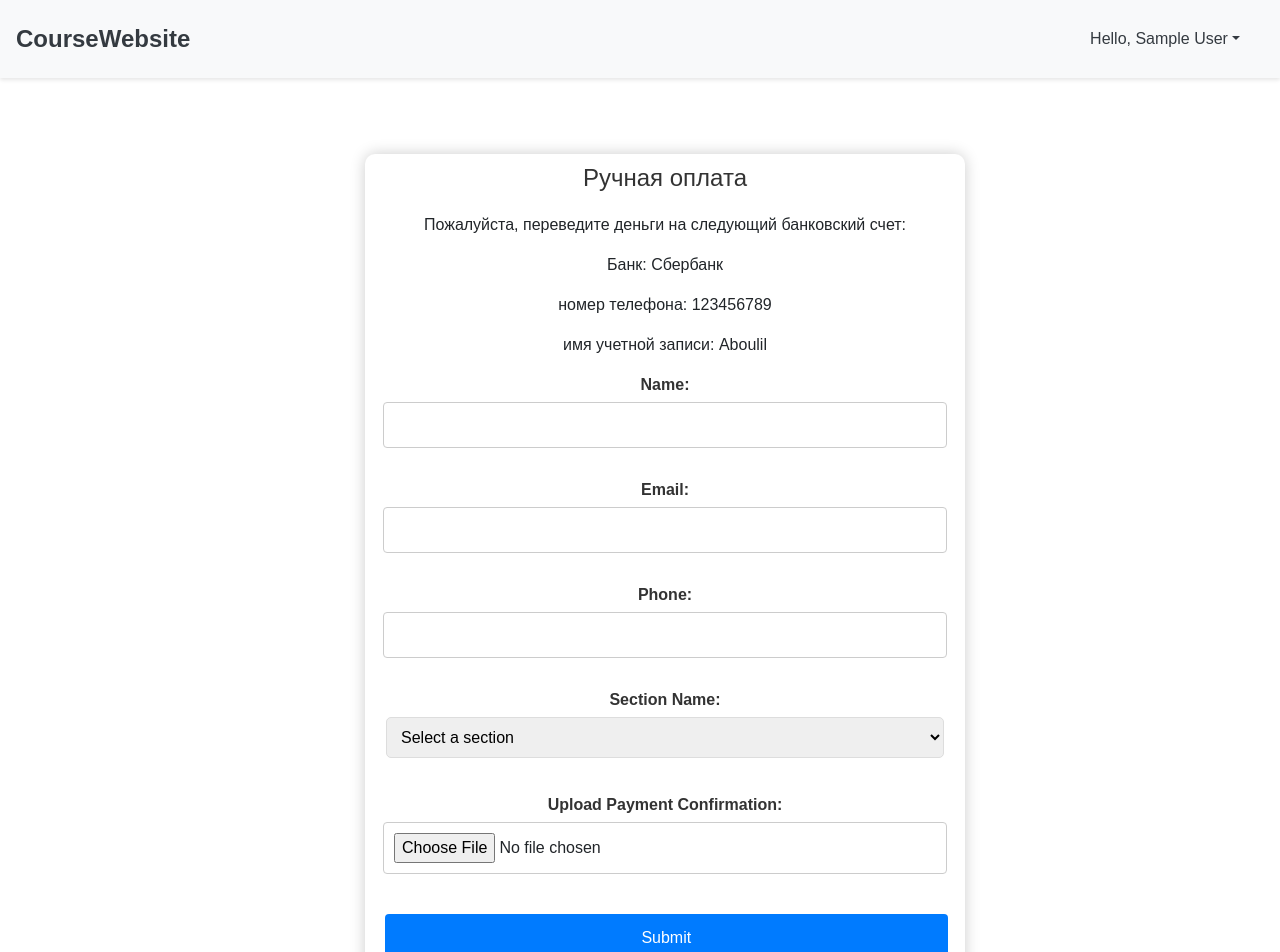
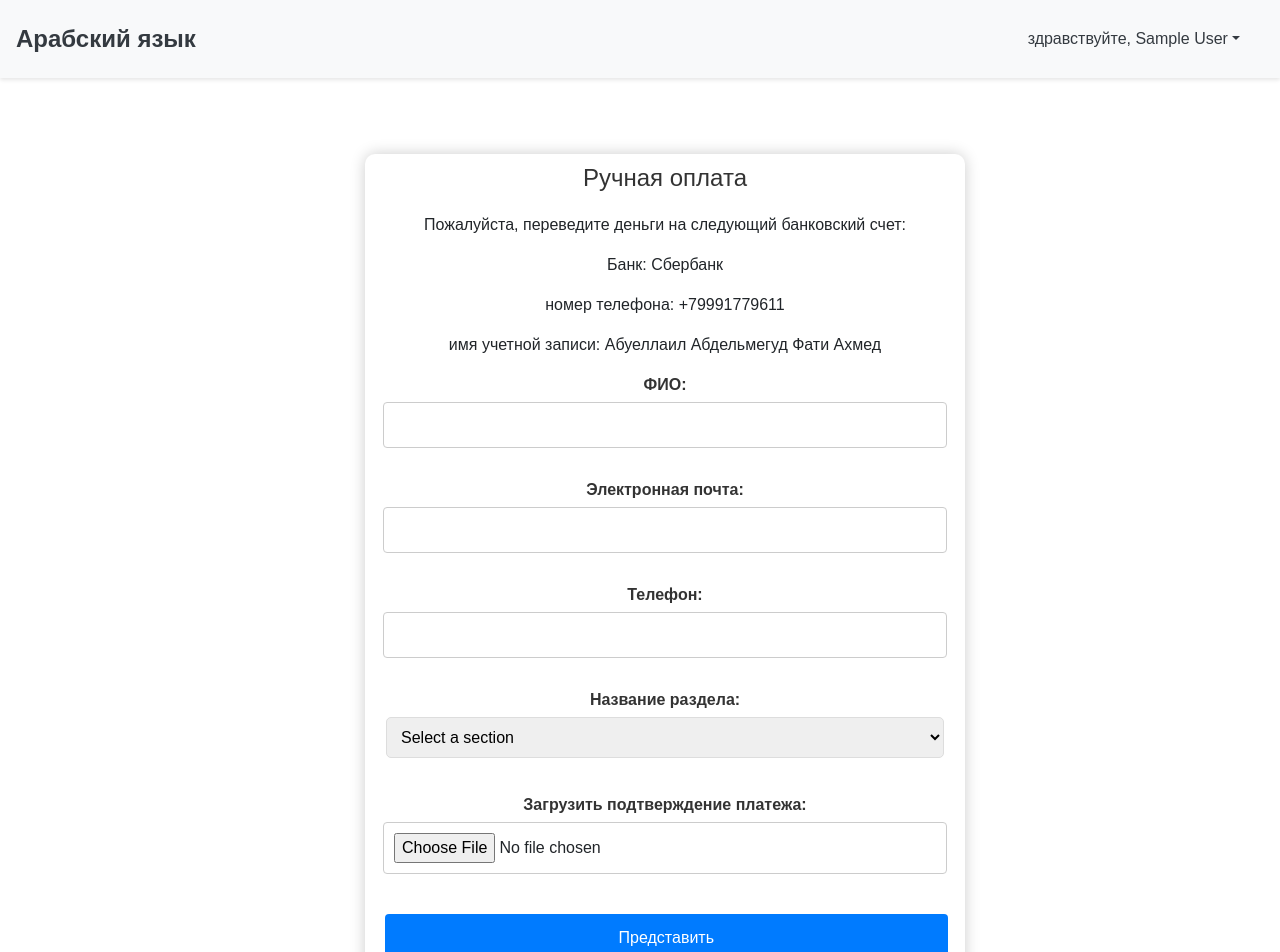
Before and after one commit to ArabicCourse/Course_Frontend, a React (Create React App) app: page /payment in a window 1280 px wide. Shown: the top 952 px of the page. Built offline with nearby package versions, Linux system fonts and the light colour scheme; sample sign-in values are in the browser's storage.

Commit message:
Update Payment.js

```diff
--- a/src/pages/Payment.js
+++ b/src/pages/Payment.js
@@ -97,7 +97,7 @@ const Payment = () => {
     return (
         <div>
             <nav className="navbar navbar-expand-lg navbar-light bg-light">
-                <a className="navbar-brand" href="/">CourseWebsite</a>
+                <a className="navbar-brand" href="/">Арабский язык</a>
                 <button className="navbar-toggler" type="button" data-toggle="collapse" data-target="#navbarNav" aria-controls="navbarNav" aria-expanded="false" aria-label="Toggle navigation">
                     <span className="navbar-toggler-icon"></span>
                 </button>
@@ -107,10 +107,10 @@ const Payment = () => {
                             <>
                                <li className="nav-item dropdown">
                                     <a className="nav-link dropdown-toggle" href="#" id="navbarDropdown" role="button" data-toggle="dropdown" aria-haspopup="true" aria-expanded="false">
-                                        Hello, {user.name}
+                                        здравствуйте, {user.name}
                                     </a>
                                     <div className="dropdown-menu dropdown-menu-right" aria-labelledby="navbarDropdown">
-                                        <button className="dropdown-item" onClick={handleLogout}>Logout</button>
+                                        <button className="dropdown-item" onClick={handleLogout}>Выйти</button>
                                     </div>
                                 </li>
                             </>
@@ -124,12 +124,12 @@ const Payment = () => {
                     <h1>Ручная оплата</h1>
                     <p>Пожалуйста, переведите деньги на следующий банковский счет:</p>
                     <p>Банк: Сбербанк</p>
-                    <p>номер телефона: 123456789</p>
-                    <p>имя учетной записи: Aboulil</p>
+                    <p>номер телефона: +79991779611</p>
+                    <p>имя учетной записи: Абуеллаил Абдельмегуд Фати Ахмед</p>
 
                     <form onSubmit={handleSubmit}>
                         <div>
-                            <label>Name:</label>
+                            <label>ФИО:</label>
                             <input
                                 type="text"
                                 value={name}
@@ -139,7 +139,7 @@ const Payment = () => {
                             />
                         </div>
                         <div>
-                            <label>Email:</label>
+                            <label>Электронная почта:</label>
                             <input
                                 type="email"
                                 value={email}
@@ -149,7 +149,7 @@ const Payment = () => {
                             />
                         </div>
                         <div>
-                            <label>Phone:</label>
+                            <label>Телефон:</label>
                             <input
                                 type="tel"
                                 value={phone}
@@ -159,7 +159,7 @@ const Payment = () => {
                             />
                         </div>
                         <div>
-                            <label>Section Name:</label>
+                            <label>Название раздела:</label>
                             <select
                                 value={sectionName}
                                 onChange={(e) => setSectionName(e.target.value)}
@@ -172,7 +172,7 @@ const Payment = () => {
                             </select>
                         </div>
                         <div>
-                            <label>Upload Payment Confirmation:</label>
+                            <label>Загрузить подтверждение платежа:</label>
                             <input
                                 type="file"
                                 name='user_payment'
@@ -181,7 +181,7 @@ const Payment = () => {
                             />
                         </div>
                         <button type="submit" disabled={loading}>
-                            {loading ? 'Submitting...' : 'Submit'}
+                            {loading ? 'Предоставление...' : 'Представить'}
                         </button>
                     </form>
                     {message && <p className="success-message">{message}</p>}
@@ -190,10 +190,11 @@ const Payment = () => {
 
             <div className="subscription-footer mt-5">
                 <footer className="text-center mt-5">
-                    <p>© Школа арабского языка для русских 2024</p>
+
                     <div>
-                        <a href="http://localhost:3000/terms" className="text-decoration-none">Terms of Use</a> | <a href="http://localhost:3000/privacy" className="text-decoration-none">Privacy Policy</a> | <a href="http://localhost:3000/ContactUs" className="text-decoration-none">Contact Us</a>
+                        <a href="https://course-frontend-git-main-arabiccourses-projects.vercel.app/terms" className="text-decoration-none">Terms of Use</a> | <a href="https://course-frontend-git-main-arabiccourses-projects.vercel.app/privacy" className="text-decoration-none">Privacy Policy</a> | <a href="https://course-frontend-git-main-arabiccourses-projects.vercel.app/ContactUs" className="text-decoration-none">Contact Us</a>
                     </div>
+                        <p>© Школа арабского языка для русских 2024</p>
                 </footer>
             </div>
         </div>
```
